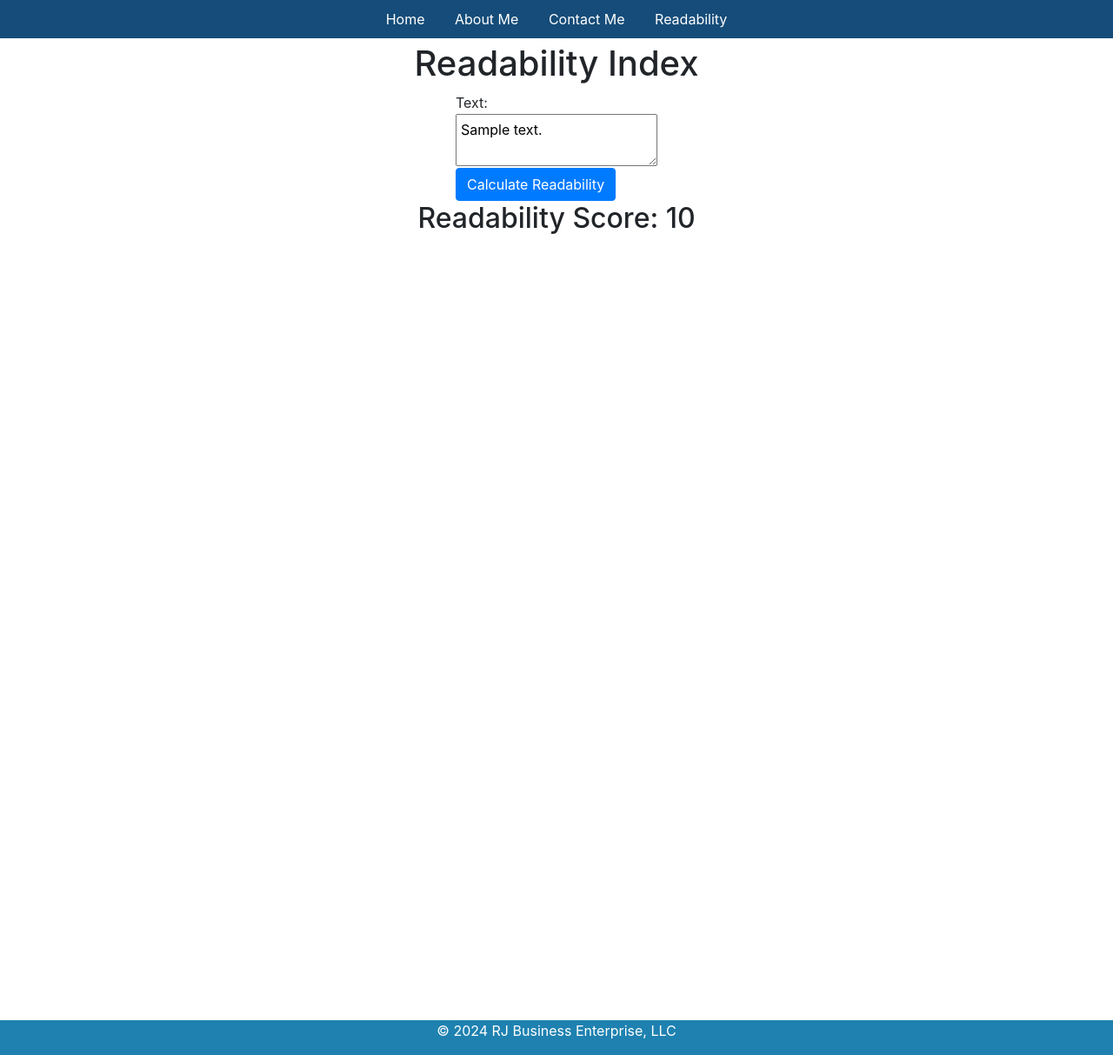
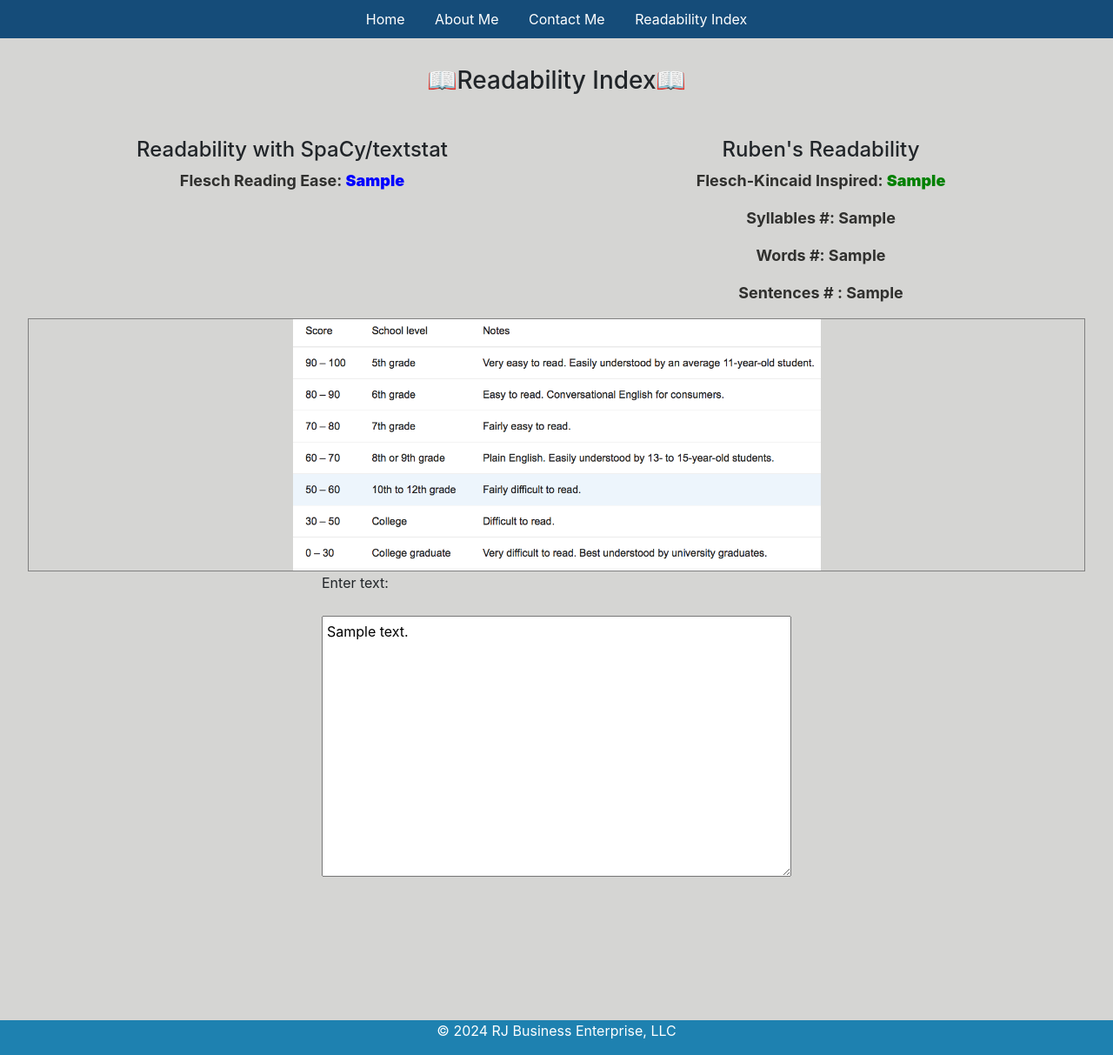
Before and after one commit to Ruben77076/rubenramirez, a Flask app: template templates/readability.html in a window 1280 px wide. Shown: the whole page at 87% size. Run offline with Flask 3, Linux system fonts and the light colour scheme; the template is opened without the code that fills it: most values are stand-ins (such as "Sample title", 1, 10 or a date in 2020); some libraries are stand-ins or nearby versions.

Commit message:
ReadIndex full functional, sideXside, shows stats, button changes

```diff
--- a/app.py
+++ b/app.py
@@ -15,6 +15,57 @@
     from spacy.cli import download
     download("en_core_web_sm")
     nlp = spacy.load("en_core_web_sm")
+
+
+def ruben_readability(text):
+    def count_syllables(word):
+        word = word.lower()
+        syllables = 0
+        vowels = "aeiouy"
+
+        if len(word) <= 3:
+            return 1
+
+        if word[0] in vowels:
+            syllables += 1
+
+        for index in range(1, len(word)):
+            if word[index] in vowels and word[index -1] not in vowels:
+                if not (index == len(word) - 1 and word[index] == 'e' and word[-2:] != 'le'):
+                    syllables += 1
+
+        if word.endswith('es') or word.endswith('ed'):
+            syllables -= 1
+        if word.endswith('e') and not word.endswith('le'):
+            syllables -= 1
+        if word.endswith('le') and len(word) > 2 and word[-3] not in vowels:
+            syllables += 1
+
+        return max(syllables, 1)
+
+    #Sentence counter
+    sentence_count = 0
+    sentence_end = '.!?;:'
+    for char in text:
+        if char in sentence_end:
+            sentence_count += 1
+
+    #Word counter
+    words = text.split()
+    word_count = len(words)
+
+    in_word = False
+    vowels = "aeiou"
+
+    #Syllable counter
+    syllable_count = sum(count_syllables(word) for word in words)
+
+    if sentence_count == 0 or word_count == 0:
+        return 0
+
+    read_index_formula = 206.835 - 1.015 * (word_count / sentence_count) - 84.6 * (syllable_count / word_count)
+    read_index = format(read_index_formula, ".2f")
+    return read_index,syllable_count, word_count,sentence_count
 
 class Contact(Base):
     __tablename__ = 'contacts2'
@@ -91,16 +142,25 @@
 
 @app.route('/readability', methods=['GET','POST'])
 def readability():
+    spacy_results = None
+    ruben_results = None
     text = ""
+
     if request.method == 'POST':
         text = request.form['text']
-        doc = nlp(text)
-        readability_score = textstat.flesch_reading_ease(text)
-        return render_template('readability.html', text=text, readability_score=readability_score)
-    return render_template('readability.html', text=text, readability_score=None)
+
+        if text:
+        #SpaCy/textstat readability
+            doc = nlp(text)
+            spacy_results = textstat.flesch_reading_ease(text)
+
+            #Basic Ruben readability
+            ruben_results = ruben_readability(text)
+
+
+        return render_template('readability.html', text=text, spacy_results=spacy_results,basic_results=ruben_results)
+    return render_template('readability.html', text=text, spacy_results=None,basic_results=None)
 
 
 if __name__ == '__main__':
     app.run(host='0.0.0.0', debug=True)
-
-# print(__name__)
--- a/database.py
+++ b/database.py
@@ -39,6 +39,7 @@
     def load_db_contacts():
         with engine.connect() as conx:
             result = conx.execute(text("SELECT * FROM contacts2 ORDER BY id DESC"))
+            print("fired DB query")
             contacts = []
             for row in result:
                 contacts_dict = {
--- /dev/null
+++ b/static/css/read.css
@@ -0,0 +1,56 @@
+main {
+    max-height: 80vh; /* max height*/
+    overflow-y: auto; /* Enable vertical scrollbar */
+    padding: 1rem;
+    margin: 1rem;
+}
+
+/* Custom scrollbar styles for WebKit browsers */
+main::-webkit-scrollbar {
+    width: 12px;
+}
+
+main::-webkit-scrollbar-track {
+    background: #f1f1f1;
+}
+
+main::-webkit-scrollbar-thumb {
+    background: #888;
+    border-radius: 6px;
+}
+
+main::-webkit-scrollbar-thumb:hover {
+    background: #555;
+}
+
+.results {
+    display: flex;
+    flex-direction: row;
+    justify-content: space-between;
+    margin-top: 1rem;
+}
+
+.results > div {
+    flex: 1;
+    margin: 0 1rem;
+}
+
+@media screen and (max-width: 768px) {
+    .results {
+        flex-direction: column;
+    }
+
+    .results > div {
+        margin: 1rem 0;
+    }
+}
+
+.spacy-results {
+    color: blue;
+    font-weight: bolder;
+}
+
+.basic-results {
+    color: green;
+    font-weight: bolder;
+}
--- a/static/css/styles.css
+++ b/static/css/styles.css
@@ -3,7 +3,7 @@
     margin: 0;
     padding: 0;
     height: fit-content;
-    /* overflow-y : auto;  */
+        /* overflow-y : auto;  */
 
 }
 
@@ -30,9 +30,14 @@
     text-decoration: none;
 }
 
+.background {
+    background-color: #D5D5D3;
+}
+
 main {
     padding: 5px;
     text-align: center;
+    overflow-y: auto;
 }
 
 main img {
@@ -60,7 +65,20 @@
     padding: 10px 50px;
     font-size: 16px;
     font-weight: bold;
-    color: #F48A3E;
+    color: cadetblue;
+    cursor: pointer;
+    transition: all 0.2s ease;
+}
+/* Hover effect */
+#downloadResumeBtn:hover {
+    background-color: #C09A6B; /* Darker blue background on hover */
+}
+
+/* Active state (pressed button) */
+#downloadResumeBtn:active {
+    background-color: #C09A6B; /* Darker blue background */
+    box-shadow: 0 5px #666; /* Darker shadow to create depth */
+    transform: translateY(4px); /* Slightly move down to create pressed effect */
 }
 
 form {
@@ -100,16 +118,22 @@
 .carousel-control-next-icon {
     background-image: none; /* Remove the default icon */
 }
-
+/*
 .carousel-control-prev-icon::after,
 .carousel-control-next-icon::after {
     content: '‹';
     font-size: 55px;
-    color: black; /* Ensure the custom arrow is black */
+    color: cyan; /* Ensure the custom arrow is black
     display: inline-block;
     opacity: 1;
 }
+*/
+
 
 .carousel-control-next-icon::after {
     content: '›';
 }
+
+#readGraph {
+    border: 1px solid grey;
+}
--- a/templates/aboutMe.html
+++ b/templates/aboutMe.html
@@ -3,11 +3,11 @@
 <head>
     <meta charset="UTF-8">
     <meta name="viewport" content="width=device-width, initial-scale=1.0">
-    <title>About Me</title>
+    <title>👨‍💻About Me👨‍💻</title>
     <link rel="stylesheet" href="{{ url_for('static', filename='css/styles.css') }}">
     <script src="{{ url_for('static', filename='js/portfolio.js') }}" type="module"  defer></script>
 </head>
-<body>
+<body class="background">
     <header>
         <nav>
             <ul>
@@ -20,7 +20,7 @@
     </header>
 
     <main>
-        <h1>About Me</h1>
+        <h1>👨‍💻About Me👨‍💻</h1>
         <p>I'm Ruben. Navy Veteran and Father.</p>
         <p>I have a passion for fixing problems: life, electro-mechanical, electric, computers, software, math.</p>
         <p>That passion as a kid led to grand creations with LEGOs which would lead to High School Regional Robotics Competitions in Texas.</p>
--- a/templates/home.html
+++ b/templates/home.html
@@ -8,7 +8,7 @@
     <script src="{{ url_for('static', filename='js/portfolio.js') }}" type="module"  defer></script>
 
 </head>
-<body>
+<body class="background">
     <header>
         <nav>
             <ul>
--- a/templates/readability.html
+++ b/templates/readability.html
@@ -3,14 +3,58 @@
 <head>
     <meta charset="UTF-8">
     <meta name="viewport" content="width=device-width, initial-scale=1.0">
-    <title>Readability Index</title>
+    <title>📖Readability Index📖</title>
     <link rel="stylesheet" href="{{ url_for('static', filename='css/styles.css') }}">
+    <link rel="stylesheet" href="{{ url_for('static', filename='css/read.css') }}">
     <link rel="stylesheet" href="https://stackpath.bootstrapcdn.com/bootstrap/4.5.2/css/bootstrap.min.css">
     <script src="https://code.jquery.com/jquery-3.5.1.slim.min.js"></script>
     <script src="https://cdn.jsdelivr.net/npm/@popperjs/core@2.9.3/dist/umd/popper.min.js"></script>
     <script src="https://stackpath.bootstrapcdn.com/bootstrap/4.5.2/js/bootstrap.min.js"></script>
 </head>
-<body>
+<body class="background">
+    <header>
+        <nav>
+            <ul>
+                <li><a href="{{ url_for('home') }}">Home</a></li>
+                <li><a href="{{ url_for('about') }}">About Me</a></li>
+                <li><a href="{{ url_for('contact') }}">Contact Me</a></li>
+                <li><a href="{{ url_for('readability') }}">Readability Index</a></li>
+            </ul>
+        </nav>
+    </header>
+
+    <main>
+        <h3>📖Readability Index📖</h3><br>
+        {% if spacy_results is not none and basic_results is not none %}
+        <div class="results">
+            <div class="left">
+                <h4>Readability with SpaCy/textstat</h4>
+                <p>Flesch Reading Ease: <span class="spacy-results">{{ spacy_results }}</span></p>
+            </div>
+            <div class="right">
+                <h4>Ruben's Readability</h4>
+                <p>Flesch-Kincaid Inspired: <span class="basic-results">{{ basic_results[0] }}</span></p>
+                <p>Syllables #: {{ basic_results[1] }}</p>
+                <p>Words #: {{ basic_results[2] }}</p>
+                <p>Sentences # : {{ basic_results[3] }}</p>
+            </div>
+        </div>
+        <div id="readGraph">
+            <img src="static/readability-score.png" alt="Break down of readability per grade, collegiate and advanced levels">
+        </div>
+        {% endif %}
+        <form method="post" action="{{ url_for('readability') }}">
+            <label for="text">Enter text:</label><br>
+            <textarea id="text" name="text" rows="12" cols="50">{{ text }}</textarea><br><br>
+            <button type="submit" class="btn btn-info">Analyze</button>
+        </form>
+
+    </main>
+
+    <footer>
+        <p>&copy; 2024 RJ Business Enterprise, LLC</p>
+    </footer>
+    <!--1st Editiong Readability  <body>
         <header>
             <nav>
                 <ul>
@@ -38,4 +82,6 @@
             <p>&copy; 2024 RJ Business Enterprise, LLC</p>
         </footer>
     </body>
+    </html>-->
+</body>
 </html>
```
Also changed, not shown: templates/contactMe.html (+6 -5 lines), static/readability-score.png (added). Lines whose indentation alone changed are shown as unchanged.
